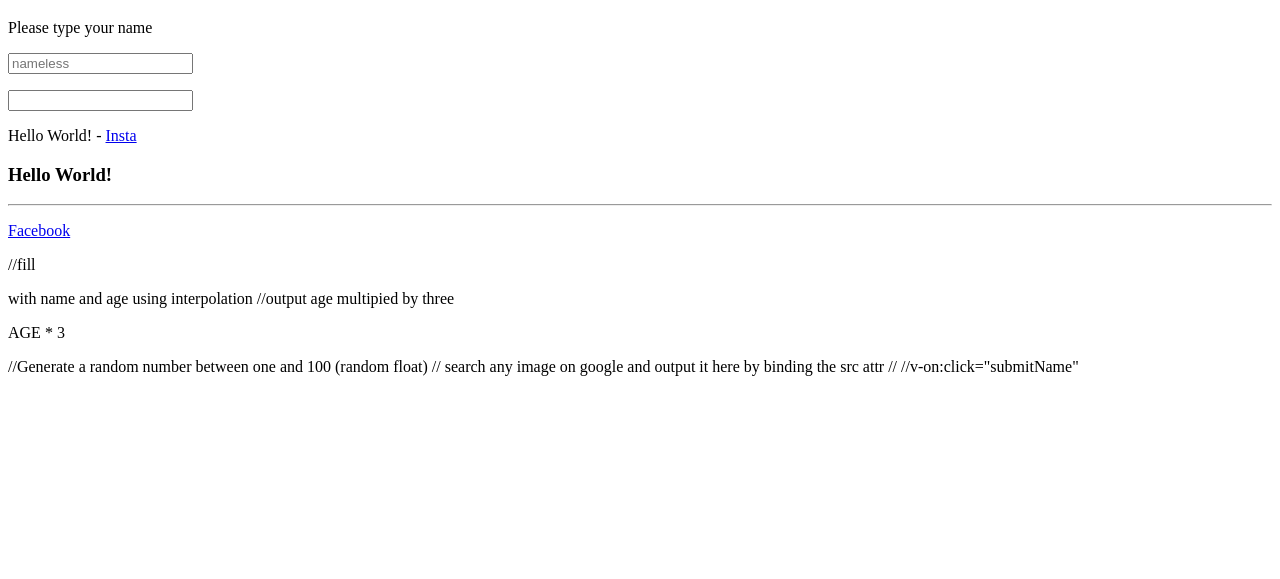
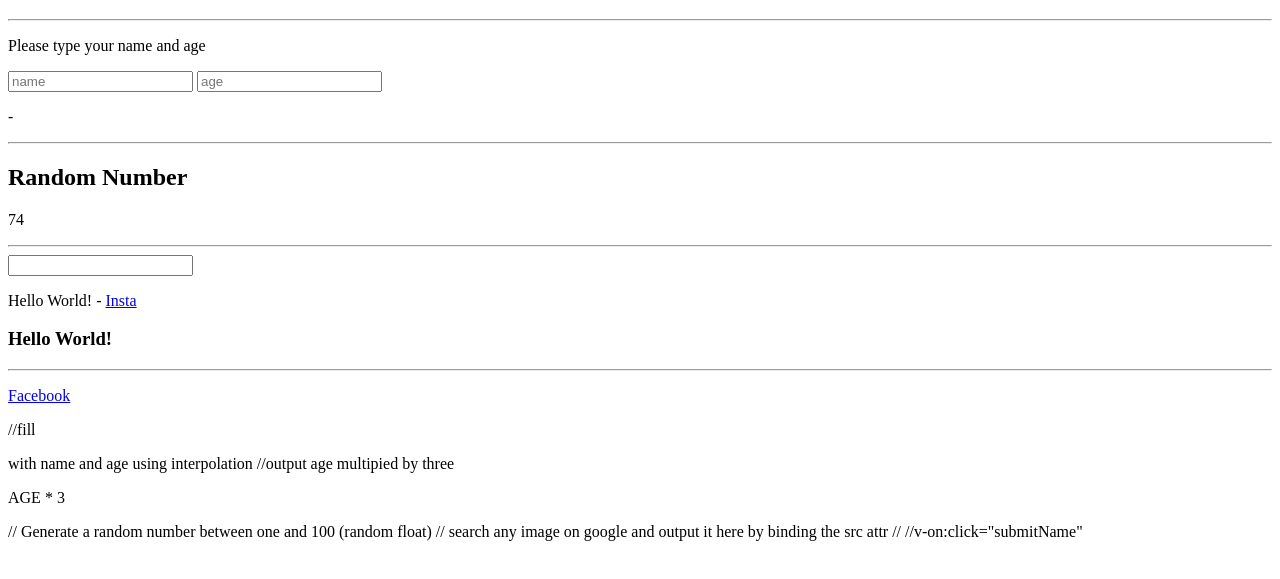
Before and after one commit to JupiterLikeThePlanet/vue-projects, a plain HTML site: page index.html in a window 1280 px wide. Shown: the part 61-640 px from the top of the page. Drawn offline with Linux system fonts and the light colour scheme.

Commit message:
Add randomNumberGenerator

```diff
--- a/index.html
+++ b/index.html
@@ -10,14 +10,18 @@
 <body>
 	<div id="app">
 		<h1 v-once> {{ title }}</h1>
-		<p>Please type your name</p>
+		<hr>
+		<p>Please type your name and age</p>
+		<input type="text" ref="nameInput" v-on:input="changeName" v-bind:placeholder="placeholderName"></input>
+		<input type="text" ref="ageInput" v-on:input="changeAge" v-bind:placeholder="placeholderAge"></input>
+		<p> {{name}} - {{age}} </p>
+		<hr>
 
-		<input type="text" ref="nameInput" v-on:input="changeName" v-bind:placeholder="placeholderName"></input>
-
-		<p> {{name}}</p>
+		<h2>Random Number</h2>
+		<p>{{generateRandomNumber()}}</p>
 
 
-
+		<hr>
 		<input type="text" v-on:input="changeGreeting"></input>
 		<p>{{ greeting }} - <a v-bind:href="link"> Insta </a> </p>
 		<h3>{{ showGreeting()}}</h3>
@@ -34,8 +38,11 @@
 				link: 'https://www.instagram.com/',
 				title: 'Vue Practice',
 				finishedLink: "<a href='https://www.facebook.com'> Facebook </a>",
-				placeholderName: "nameless",
-				name: ""
+				placeholderName: "name",
+				placeholderAge: "age",
+				name: "",
+				age:"",
+				randomNumber:""
 			},
 			methods: {
 				changeGreeting: function(event) {
@@ -46,9 +53,18 @@
 					this.name = event.target.value;
 					// this.title = event .target.value;
 				},
+				changeAge: function(event) {
+					var age = event.target.value;
+					this.age = age * 3
+					// this.title = event .target.value;
+				},
 				showGreeting: function(){
 					//this.title = 'CHANGED?'
 					return this.greeting
+				},
+				generateRandomNumber: function(){
+					var random = this.randomNumber = Math.floor(Math.random() * 100)
+					return random
 				}
 //				submitName: function(event){
 //					this.name = event.target.value
@@ -63,7 +79,7 @@
 
 //fill <p> with name and age using interpolation
 	//output age multipied by three <p> AGE * 3 </p>
-//Generate a random number between one and 100 (random float)
+// Generate a random number between one and 100 (random float)
 // search any image on google and output it here by binding the src attr
 //
 
```
